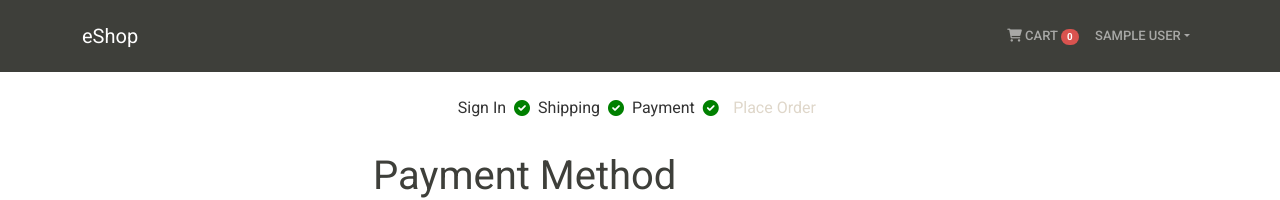
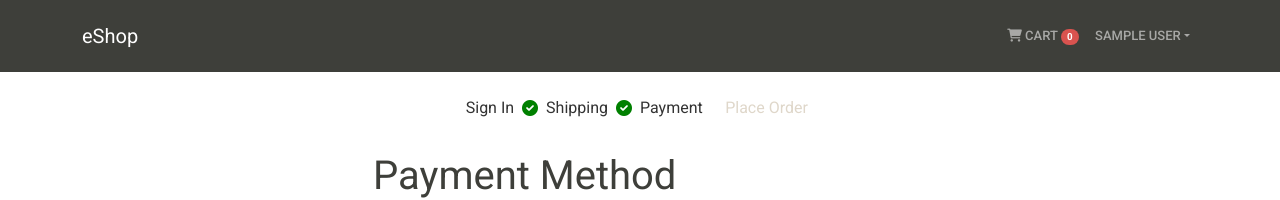
Before and after one commit to RenoNotFound/eshop, a React (Create React App) app in the folder frontend/: page /payment in a window 1280 px wide. Shown: the top 200 px of the page. Built offline with nearby package versions, Linux system fonts and the light colour scheme; sample sign-in values are in the browser's storage.

Commit message:
refactor checkoutSteps component so it marks steps as done after stepping over it

```diff
--- a/frontend/src/components/CheckoutSteps.js
+++ b/frontend/src/components/CheckoutSteps.js
@@ -1,6 +1,7 @@
 import React from "react";
 import { Nav } from "react-bootstrap";
 import { LinkContainer } from "react-router-bootstrap";
+import Done from "./Done";
 
 const CheckoutSteps = ({ step1, step2, step3, step4 }) => {
   return (
@@ -11,7 +12,7 @@ const CheckoutSteps = ({ step1, step2, step3, step4 }) => {
             <LinkContainer to="/login" className="px-2">
               <Nav.Link>Sign In</Nav.Link>
             </LinkContainer>
-            <i style={{ color: "green" }} class="fas fa-check-circle"></i>
+            <Done isDone={step1} />
           </>
         ) : (
           <Nav.Link disabled>Sign In</Nav.Link>
@@ -24,7 +25,7 @@ const CheckoutSteps = ({ step1, step2, step3, step4 }) => {
             <LinkContainer to="/shipping" className="px-2">
               <Nav.Link>Shipping</Nav.Link>
             </LinkContainer>
-            <i style={{ color: "green" }} class="fas fa-check-circle"></i>
+            <Done isDone={step2} />
           </>
         ) : (
           <Nav.Link disabled>Shipping</Nav.Link>
@@ -37,7 +38,7 @@ const CheckoutSteps = ({ step1, step2, step3, step4 }) => {
             <LinkContainer to="/payment" className="px-2">
               <Nav.Link>Payment</Nav.Link>
             </LinkContainer>
-            <i style={{ color: "green" }} class="fas fa-check-circle"></i>
+            <Done isDone={step3} />
           </>
         ) : (
           <Nav.Link disabled>Payment</Nav.Link>
@@ -50,7 +51,7 @@ const CheckoutSteps = ({ step1, step2, step3, step4 }) => {
             <LinkContainer to="/placeorder" className="px-2">
               <Nav.Link>Place Order</Nav.Link>
             </LinkContainer>
-            <i style={{ color: "green" }} class="fas fa-check-circle"></i>
+            <Done isDone={step4} />
           </>
         ) : (
           <Nav.Link disabled>Place Order</Nav.Link>
--- /dev/null
+++ b/frontend/src/components/Done.js
@@ -0,0 +1,15 @@
+import React from "react";
+
+const Done = ({ isDone }) => {
+  return (
+    <>
+      {isDone === "done" ? (
+        <i style={{ color: "green" }} class="fas fa-check-circle"></i>
+      ) : (
+        <></>
+      )}
+    </>
+  );
+};
+
+export default Done;
```
